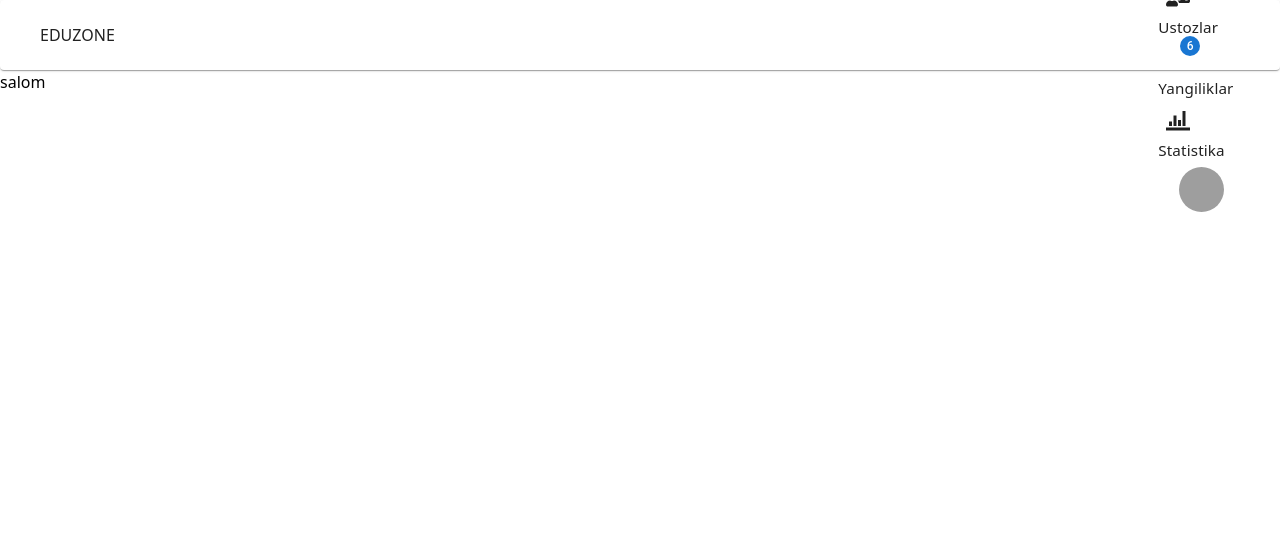
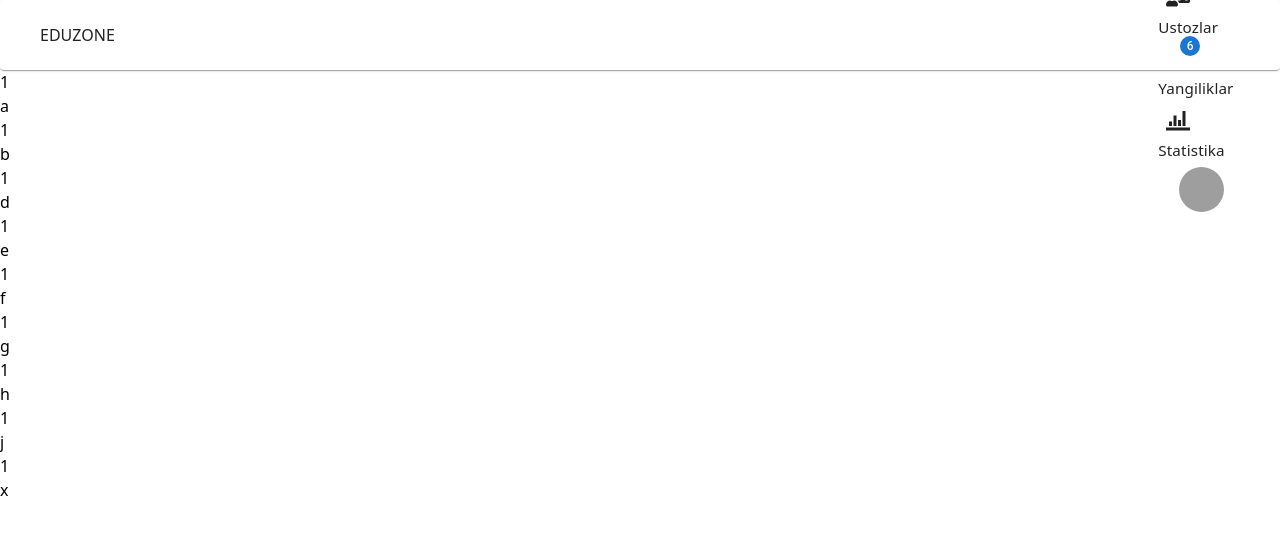
Before and after one commit to Takeda04/ED.UZBEKISTAN, a React app: page /class/1 in a window 1280 px wide. Shown: the top 534 px of the page. Built offline with nearby package versions, Linux system fonts and the light colour scheme; grey boxes are pictures that could not be loaded; some icons are missing; the HTML template or start-up script is replaced by a standard one.

Commit message:
my-class

```diff
--- /dev/null
+++ b/src/components/Cards/SinfCard.tsx
@@ -0,0 +1,14 @@
+import { Link } from "react-router-dom";
+
+const SinfCard:React.FC<{item: string; sinf_raqam: number}> = ({item, sinf_raqam}) => {
+  return (
+    <Link to={'/'}>
+    <main className="max-w-6xl gap-2 w-80 max-h-48 h-40 flex items-center justify-center bg-white rounded-xl text-5xl shadow-lg hover:text-6xl hover:shadow-blue-300 ">
+            <p className="">{sinf_raqam}</p>
+            <span className="capitalize text-blue-400">{item}</span>
+    </main>
+    </Link>
+  )
+}
+
+export default SinfCard
--- a/src/pages/Class.tsx
+++ b/src/pages/Class.tsx
@@ -1,14 +1,25 @@
-import { useParams } from "react-router-dom"
+import { useParams } from "react-router-dom";
+import { classes } from "../static/data";
+import ClassCard from "../components/Cards/ClassCard";
+import { Box } from "@mui/material";
+import SinfCard from "../components/Cards/SinfCard";
 
 const ClassComponent = () => {
+  const { num } = useParams();
+  const sinf = classes.find((item) => {
+    if (!num) return false;
+    return item.id === +num;
+  });
 
-    const { class_id } = useParams();
-    console.log(class_id)
   return (
-    <main>
-        salom
+    <main className="flex flex-wrap items-center justify-center mt-2">
+      <Box className="grid grid-cols-1 sm:grid-cols-2 w-[900]:grid-cols-3 xl:grid-cols-3 gap-4 my-1">
+        {sinf?.categories?.map((item) => (
+          <SinfCard item={item} sinf_raqam={sinf.class_num} />
+        ))}
+      </Box>
     </main>
-  )
-}
+  );
+};
 
-export default ClassComponent
+export default ClassComponent;
--- a/src/router.ts
+++ b/src/router.ts
@@ -20,7 +20,7 @@ export const routes = [
     Component: Classes,
   },
   {
-    path: "/class/:id",
+    path: "/class/:num",
     Component: ClassComponent,
   },
   {
--- a/src/static/data.ts
+++ b/src/static/data.ts
@@ -1,13 +1,57 @@
 export const classes = [
-    { class_num: 1, id: 1, categories: ['a', 'b', 'd', 'e', 'f'] },
-    { class_num: 2,  id: 2, categories: ['a', 'b', 'd', 'e', 'f']},
-    { class_num: 3, id: 3, categories: ['a', 'b', 'd', 'e', 'f'] },
-    { class_num: 4, id: 4, categories: ['a', 'b', 'd', 'e', 'f'] },
-    { class_num: 5, id: 5, categories: ['a', 'b', 'd', 'e', 'f'] },
-    { class_num: 6, id: 6, categories: ['a', 'b', 'd', 'e', 'f'] },
-    { class_num: 7, id: 7, categories: ['a', 'b', 'd', 'e', 'f'] },
-    { class_num: 8 , id: 8, categories: ['a', 'b', 'd', 'e', 'f']},
-    { class_num: 9 , id: 9, categories: ['a', 'b', 'd', 'e', 'f']},
-    { class_num: 10, id: 10, categories: ['a', 'b', 'd', 'e', 'f'] },
-    { class_num: 11, id: 11, categories: ['a', 'b', 'd', 'e', 'f'] },
-  ];
+  {
+    class_num: 1,
+    id: 1,
+    categories: ["a", "b", "d", "e", "f", "g", "h", "j", "x"],
+  },
+  {
+    class_num: 2,
+    id: 2,
+    categories: ["a", "b", "d", "e", "f", "g", "h", "j", "x"],
+  },
+  {
+    class_num: 3,
+    id: 3,
+    categories: ["a", "b", "d", "e", "f", "g", "h", "j", "x"],
+  },
+  {
+    class_num: 4,
+    id: 4,
+    categories: ["a", "b", "d", "e", "f", "g", "h", "j", "x"],
+  },
+  {
+    class_num: 5,
+    id: 5,
+    categories: ["a", "b", "d", "e", "f", "g", "h", "j", "x"],
+  },
+  {
+    class_num: 6,
+    id: 6,
+    categories: ["a", "b", "d", "e", "f", "g", "h", "j", "x"],
+  },
+  {
+    class_num: 7,
+    id: 7,
+    categories: ["a", "b", "d", "e", "f", "g", "h", "j", "x"],
+  },
+  {
+    class_num: 8,
+    id: 8,
+    categories: ["a", "b", "d", "e", "f", "g", "h", "j", "x"],
+  },
+  {
+    class_num: 9,
+    id: 9,
+    categories: ["a", "b", "d", "e", "f", "g", "h", "j", "x"],
+  },
+  {
+    class_num: 10,
+    id: 10,
+    categories: ["a", "b", "d", "e", "f", "g", "h", "j", "x"],
+  },
+  {
+    class_num: 11,
+    id: 11,
+    categories: ["a", "b", "d", "e", "f", "g", "h", "j", "x"],
+  },
+];
```
